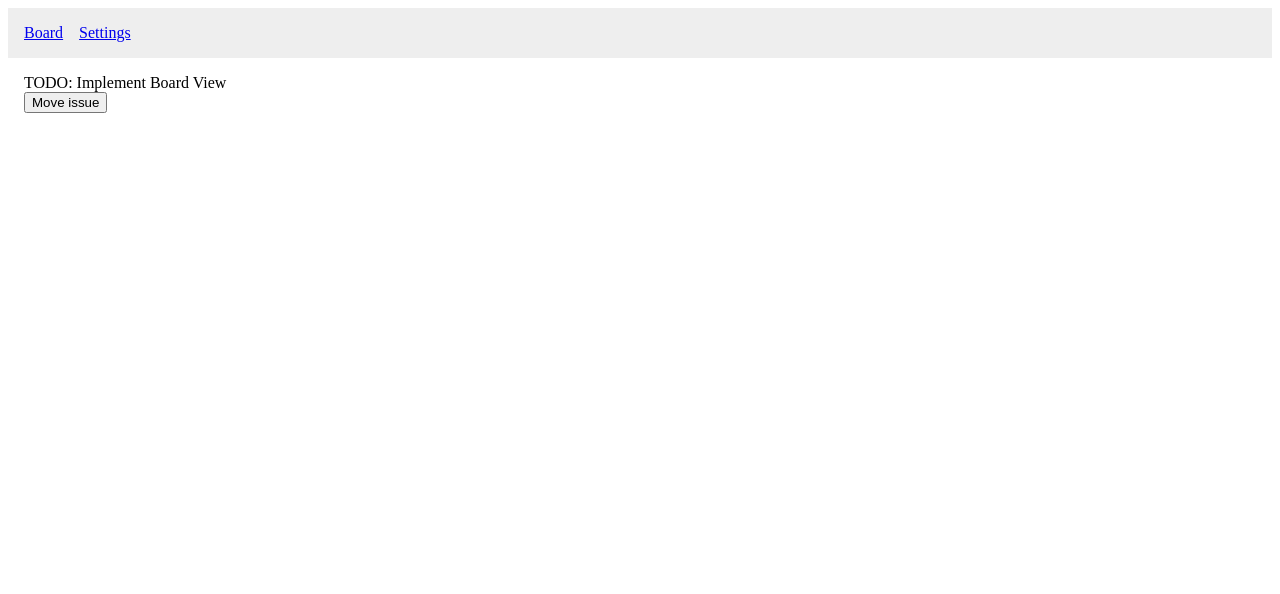
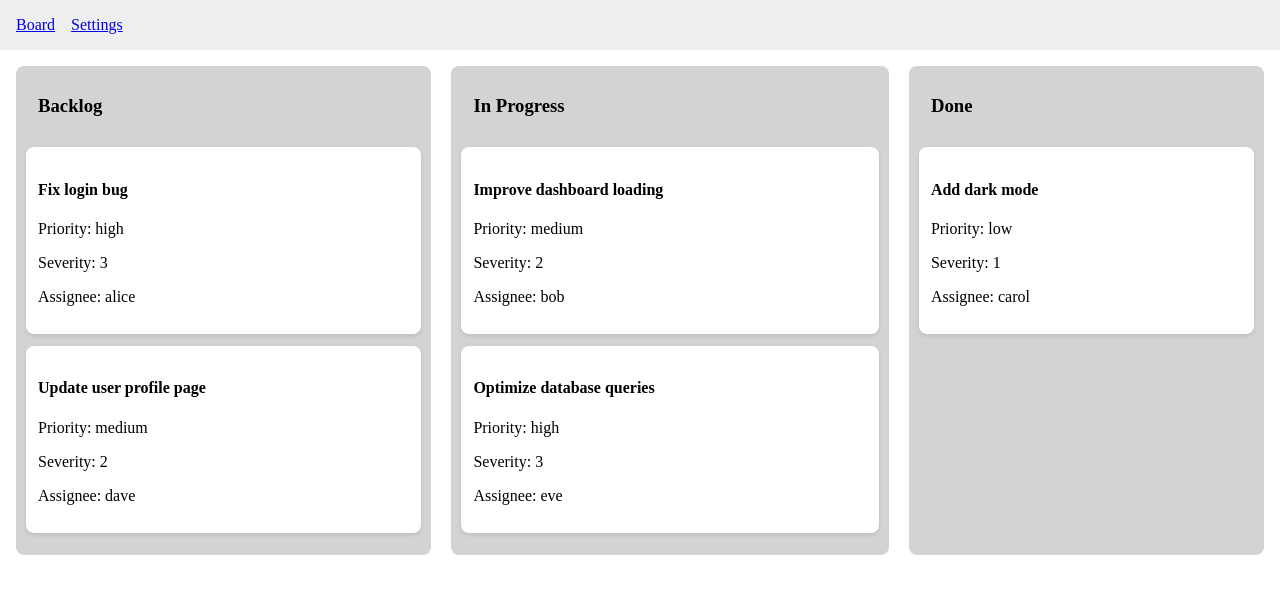
Before and after one commit to Qadriyah/react-case-study, a React (Create React App) app: page /board in a window 1280 px wide. Shown: the top 594 px of the page. Built offline with nearby package versions, Linux system fonts and the light colour scheme.

Commit message:
Feat: Creates the board page

```diff
--- /dev/null
+++ b/src/components/IssueCard.tsx
@@ -0,0 +1,43 @@
+import { useDraggable } from "@dnd-kit/core";
+import React from "react";
+import { Issue, LastUpdatedIssueType } from "../types";
+
+type IssueCardProps = {
+  issue: Issue;
+  counter?: number;
+  lastUpdatedIssue?: LastUpdatedIssueType | null;
+  undoUpdateIssue?: () => void;
+};
+
+const IssueCard: React.FC<IssueCardProps> = ({
+  issue,
+  counter,
+  lastUpdatedIssue,
+  undoUpdateIssue,
+}) => {
+  const { attributes, listeners, setNodeRef, transform } = useDraggable({
+    id: issue.id,
+  });
+  const style = transform
+    ? {
+        transform: `translate3d(${transform.x}px, ${transform.y}px, 0)`,
+      }
+    : undefined;
+
+  return (
+    <div ref={setNodeRef} className="issue-card">
+      <div style={style} {...attributes} {...listeners}>
+        <h4>{issue.title}</h4>
+        <p>Priority: {issue.priority}</p>
+        <p>Severity: {issue.severity}</p>
+        <p>Assignee: {issue.assignee}</p>
+      </div>
+
+      {lastUpdatedIssue && lastUpdatedIssue.id === issue.id && (
+        <button onClick={undoUpdateIssue}>{`Undo in ${counter}`}</button>
+      )}
+    </div>
+  );
+};
+
+export default IssueCard;
--- /dev/null
+++ b/src/components/IssueColumn.tsx
@@ -0,0 +1,48 @@
+import { useDroppable } from "@dnd-kit/core";
+import React from "react";
+import { Issue, LastUpdatedIssueType } from "../types";
+import IssueCard from "./IssueCard";
+
+type IssueColumnProps = {
+  status: string;
+  issues: Issue[];
+  counter: number;
+  lastUpdatedIssue: LastUpdatedIssueType | null;
+  undoUpdateIssue: () => void;
+};
+
+const IssueColumn: React.FC<IssueColumnProps> = ({
+  status,
+  issues,
+  counter,
+  lastUpdatedIssue,
+  undoUpdateIssue,
+}) => {
+  const { setNodeRef, isOver } = useDroppable({ id: status });
+  const style = {
+    backgroundColor: isOver ? "lightblue" : "lightgray",
+    minHeight: "100px",
+    padding: "10px",
+  };
+
+  return (
+    <div className="column" ref={setNodeRef} style={style}>
+      <div className="column-header">
+        <h3>{status}</h3>
+      </div>
+      {issues
+        .filter((issue) => issue.status === status)
+        .map((issue) => (
+          <IssueCard
+            key={issue.id}
+            issue={issue}
+            counter={counter}
+            lastUpdatedIssue={lastUpdatedIssue}
+            undoUpdateIssue={undoUpdateIssue}
+          />
+        ))}
+    </div>
+  );
+};
+
+export default IssueColumn;
--- a/src/data/issues.json
+++ b/src/data/issues.json
@@ -28,5 +28,25 @@
     "createdAt": "2025-07-07T09:30:00Z",
     "assignee": "carol",
     "tags": ["ui"]
+  },
+  {
+    "id": "4",
+    "title": "Update user profile page",
+    "status": "Backlog",
+    "priority": "medium",
+    "severity": 2,
+    "createdAt": "2025-07-06T14:15:00Z",
+    "assignee": "dave",
+    "tags": ["ui", "enhancement"]
+  },
+  {
+    "id": "5",
+    "title": "Optimize database queries",
+    "status": "In Progress",
+    "priority": "high",
+    "severity": 3,
+    "createdAt": "2025-07-05T11:45:00Z",
+    "assignee": "eve",
+    "tags": ["performance", "database"]
   }
 ]
--- a/src/index.css
+++ b/src/index.css
@@ -0,0 +1,32 @@
+body {
+  padding: 0;
+  margin: 0;
+}
+
+.grid {
+  display: grid;
+  grid-template-columns: auto auto auto;
+  gap: 1.25rem;
+}
+
+.column {
+  background-color: #eee;
+  padding: 0.75rem;
+  border-radius: 0.5rem;
+  max-height: calc(100vh - 7.5rem);
+  overflow-y: scroll;
+}
+
+.column-header {
+  font-weight: bold;
+  padding: 0 0.75rem 0.75rem 0.75rem;
+}
+
+.issue-card {
+  background-color: #fff;
+  padding: 0.75rem;
+  border-radius: 0.5rem;
+  margin-bottom: 0.75rem;
+  box-shadow: 0 2px 4px rgba(0, 0, 0, 0.1);
+  cursor: grab;
+}
--- a/src/pages/BoardPage.tsx
+++ b/src/pages/BoardPage.tsx
@@ -1,27 +1,72 @@
+import {
+  DndContext,
+  DragEndEvent,
+  DragOverlay,
+  DragStartEvent,
+} from "@dnd-kit/core";
 import React from "react";
+import IssueCard from "../components/IssueCard";
+import IssueColumn from "../components/IssueColumn";
 import { useIssuesStore } from "../store/useIssuesStore";
+import { Issue, IssueStatus } from "../types";
 
 export const BoardPage = () => {
+  const statuses = ["Backlog", "In Progress", "Done"];
+  const [activeIssue, setActiveIssue] = React.useState<Issue | null>(null);
   const {
     fetchIssues,
     issues,
+    counter,
     isLoading,
     lastSyncedAt,
     updateIssue,
     lastUpdatedIssue,
+    undoUpdateIssue,
   } = useIssuesStore();
-  console.log(issues, ">>>>>", lastUpdatedIssue);
+
+  const handleDragEnd = (event: DragEndEvent) => {
+    const { active, over } = event;
+    if (over && active.id !== over?.id) {
+      updateIssue(String(active.id), {
+        status: over.id as IssueStatus,
+      });
+    }
+    setActiveIssue(null);
+  };
+
+  const handleDragStart = (event: DragStartEvent) => {
+    const { active } = event;
+    const { id } = active;
+
+    const issue = issues.find((issue) => issue.id === id);
+    if (issue) {
+      setActiveIssue(issue);
+    }
+  };
 
   React.useEffect(() => {
     fetchIssues();
   }, [fetchIssues]);
 
   return (
-    <div style={{ padding: "1rem" }}>
-      <div>TODO: Implement Board View</div>
-      <button onClick={() => updateIssue("1", "In Progress")}>
-        Move issue
-      </button>
-    </div>
+    <DndContext onDragEnd={handleDragEnd} onDragStart={handleDragStart}>
+      <div style={{ padding: "1rem" }}>
+        <div className="grid">
+          {statuses.map((status) => (
+            <IssueColumn
+              key={status}
+              issues={issues}
+              status={status}
+              counter={counter}
+              undoUpdateIssue={undoUpdateIssue}
+              lastUpdatedIssue={lastUpdatedIssue}
+            />
+          ))}
+          <DragOverlay>
+            {activeIssue ? <IssueCard issue={activeIssue} /> : null}
+          </DragOverlay>
+        </div>
+      </div>
+    </DndContext>
   );
 };
--- a/src/store/useIssuesStore.ts
+++ b/src/store/useIssuesStore.ts
@@ -2,23 +2,18 @@ import dayjs from "dayjs";
 import { create } from "zustand";
 import { currentUser } from "../constants/currentUser";
 import { UserRoles } from "../constants/enums";
-import { Issue, IssueStatus } from "../types";
+import { Issue, LastUpdatedIssueType, UpdateIssueDto } from "../types";
 import { mockFetchIssues, mockUpdateIssue } from "../utils/api";
 import { notify } from "../utils/helpers";
-
-type LastUpdatedIssueType = {
-  id: string;
-  issue: Issue | null;
-  timerId: ReturnType<typeof setTimeout> | null;
-};
 
 type IssueState = {
   issues: Issue[];
   isLoading: boolean;
+  counter: number;
   lastSyncedAt: string | null;
   lastUpdatedIssue: LastUpdatedIssueType | null;
   fetchIssues: () => Promise<void>;
-  updateIssue: (id: string, status: IssueStatus) => void;
+  updateIssue: (id: string, dto: UpdateIssueDto) => void;
   undoUpdateIssue: () => void;
 };
 
@@ -26,6 +21,7 @@ export const useIssuesStore = create<IssueState>((set, get) => ({
   issues: [],
   isLoading: false,
   lastSyncedAt: null,
+  counter: 0,
   lastUpdatedIssue: null,
   fetchIssues: async () => {
     set({ isLoading: true });
@@ -34,27 +30,28 @@ export const useIssuesStore = create<IssueState>((set, get) => ({
       const data = await mockFetchIssues();
       set({ issues: data, lastSyncedAt: dayjs().toISOString() });
     } catch (err) {
-      console.log("Failed to fetch issues: ", err);
+      notify("Failed to fetch issues", { type: "error" });
     } finally {
       set({ isLoading: false });
     }
   },
-  updateIssue: (id, status) => {
+  updateIssue: (id, dto) => {
     if (currentUser.role !== UserRoles.ADMIN) {
-      notify("Only admins can move issues.");
+      notify("Only admins can update issues", { type: "error" });
       return;
     }
 
     const issueToUpdate = get().issues.find((issue) => issue.id === id);
     if (!issueToUpdate) return;
 
-    const updatedIssue = { ...issueToUpdate, status };
+    const updatedIssue = { ...issueToUpdate, ...dto };
     const updatedIssues = get().issues.map((issue) =>
       issue.id === id ? updatedIssue : issue
     );
 
     set({
       issues: updatedIssues,
+      counter: 5,
       lastUpdatedIssue: {
         id,
         issue: issueToUpdate,
@@ -62,18 +59,36 @@ export const useIssuesStore = create<IssueState>((set, get) => ({
       },
     });
 
+    const intervalId = setInterval(() => {
+      const current = get().counter || 0;
+      if (current <= 0) {
+        clearInterval(intervalId);
+        set({ counter: 0 });
+      } else {
+        set({ counter: current - 1 });
+      }
+    }, 1000);
+
     const timerId = setTimeout(async () => {
+      let message = "Issue has been updated successfully";
+      let messageType: "success" | "error" = "success";
+      clearInterval(intervalId);
+      set({ counter: 0 });
+
       try {
-        await mockUpdateIssue(id, { status });
+        await mockUpdateIssue(id, dto);
         set({ lastUpdatedIssue: null });
       } catch (err) {
-        notify("Failed to move issue. Reverting changes.");
+        message = "Failed to move issue. Reverting changes.";
+        messageType = "error";
         set({
           issues: get().issues.map((issue) =>
             issue.id === id ? issueToUpdate : issue
           ),
           lastUpdatedIssue: null,
         });
+      } finally {
+        notify(message, { type: messageType });
       }
     }, 5000);
 
@@ -101,6 +116,9 @@ export const useIssuesStore = create<IssueState>((set, get) => ({
           : issue
       ),
       lastUpdatedIssue: null,
+      counter: 0,
     });
+
+    notify("Undo successful, reverted the changes", { type: "info" });
   },
 }));
--- a/src/utils/helpers.ts
+++ b/src/utils/helpers.ts
@@ -1,3 +1,4 @@
-import { toast } from "react-toastify";
+import { toast, ToastOptions } from "react-toastify";
 
-export const notify = (message: string) => toast(message);
+export const notify = (message: string, options?: ToastOptions) =>
+  toast(message, options);
```
Also changed, not shown: src/components/Navigation.tsx (+7 -6 lines), src/types.ts (+17 -0 lines).
